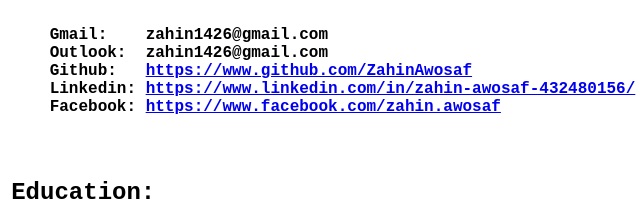
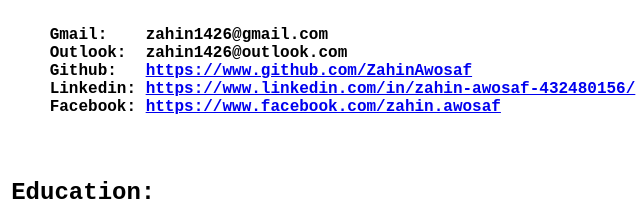
Before and after one commit to ZahinAwosaf/cv, a plain HTML site: page index.html in a window 1280 px wide. Shown: the part 399-609 px from the top of the page, 112-752 px from the left. Drawn offline with Linux system fonts and the light colour scheme.

Commit message:
Update index.html

```diff
--- a/index.html
+++ b/index.html
@@ -25,7 +25,7 @@
 	<pre>
 		<h2><b>	Emails and Social Sites:</b></h2>
 		<b>Gmail:    zahin1426@gmail.com</b>
-		<b>Outlook:  zahin1426@gmail.com</b>
+		<b>Outlook:  zahin1426@outlook.com</b>
 		<b>Github:   <a href="https://www.github.com/ZahinAwosaf">https://www.github.com/ZahinAwosaf</a></b>
 		<b>Linkedin: <a href="https://www.linkedin.com/in/zahin-awosaf-432480156/">https://www.linkedin.com/in/zahin-awosaf-432480156/</a></b>
 		<b>Facebook: <a href="https://www.facebook.com/zahin.awosaf">https://www.facebook.com/zahin.awosaf</a></b>
```
